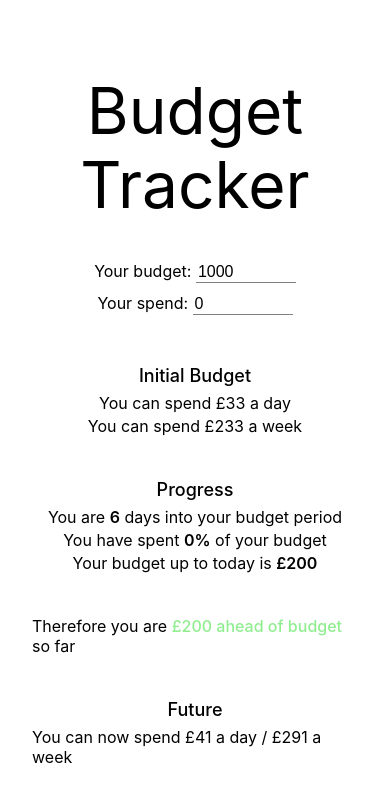
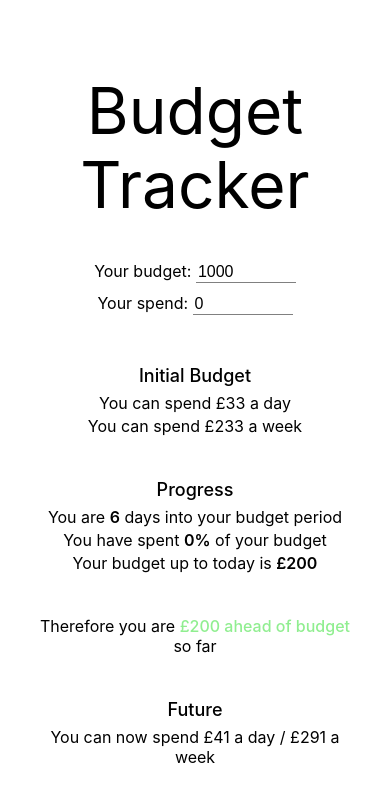
Before and after one commit to magerags/budget-tracker, a Next.js app: page / in a window 390 px wide. Shown: the top 802 px of the page. Built offline with nearby package versions, Linux system fonts and the light colour scheme.

Commit message:
fixing text alignment issue on mobile

```diff
--- a/pages/index.jsx
+++ b/pages/index.jsx
@@ -6,8 +6,8 @@ import styled from "styled-components";
 import useStickyState from "../hooks/useStickyState";
 
 export default function Home() {
-  const [spend, setSpend] = useStickyState("spend", "0");
-  const [budget, setBudget] = useStickyState("budget", "1000");
+  const [spend, setSpend] = useState(0);
+  const [budget, setBudget] = useStickyState("budget", 1000);
   const [monthResetDate, setMonthResetDate] = useStickyState(
     "monthResetDate",
     28
@@ -155,6 +155,7 @@ const Subheading = styled.div`
 
 const Description = styled.div`
   margin-bottom: 3px;
+  text-align: center;
 `;
 
 const Bold = styled.span`
```
